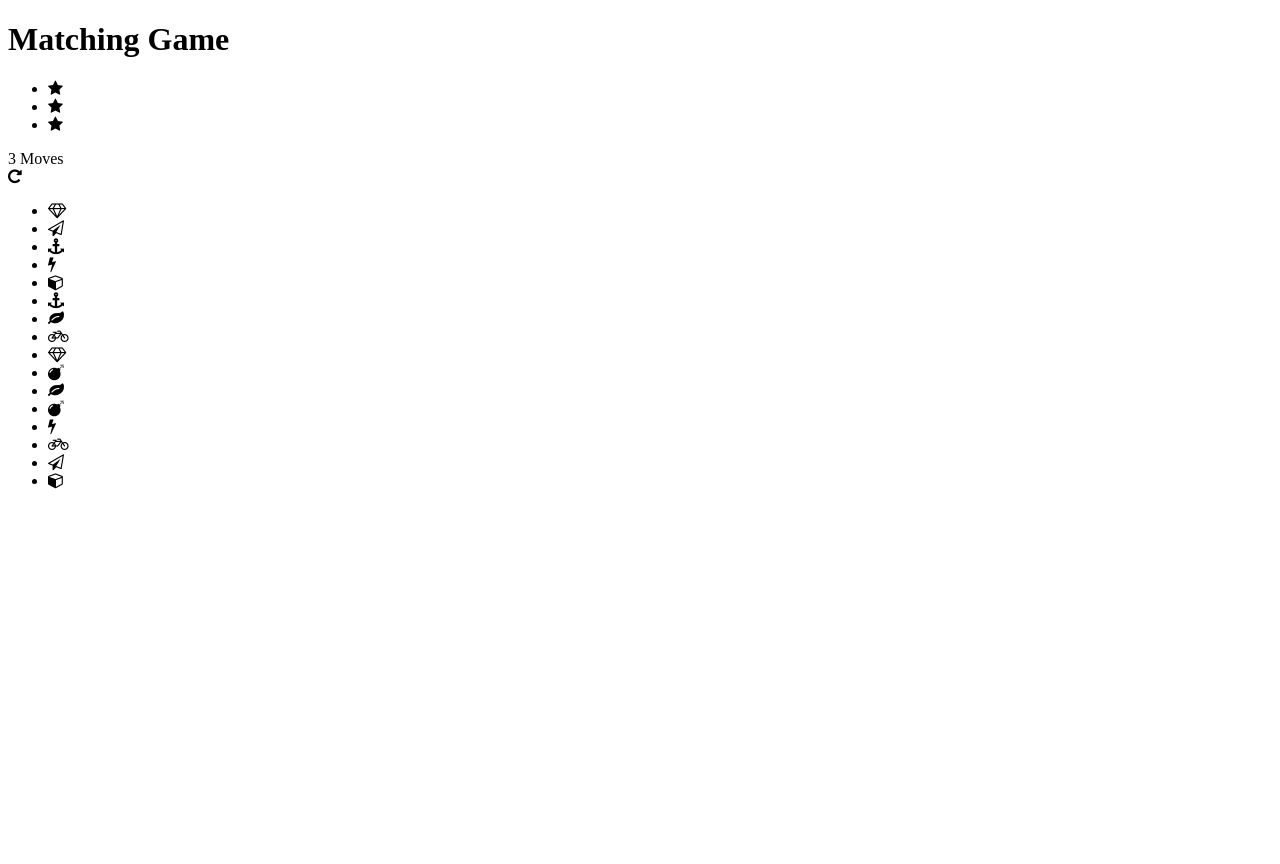
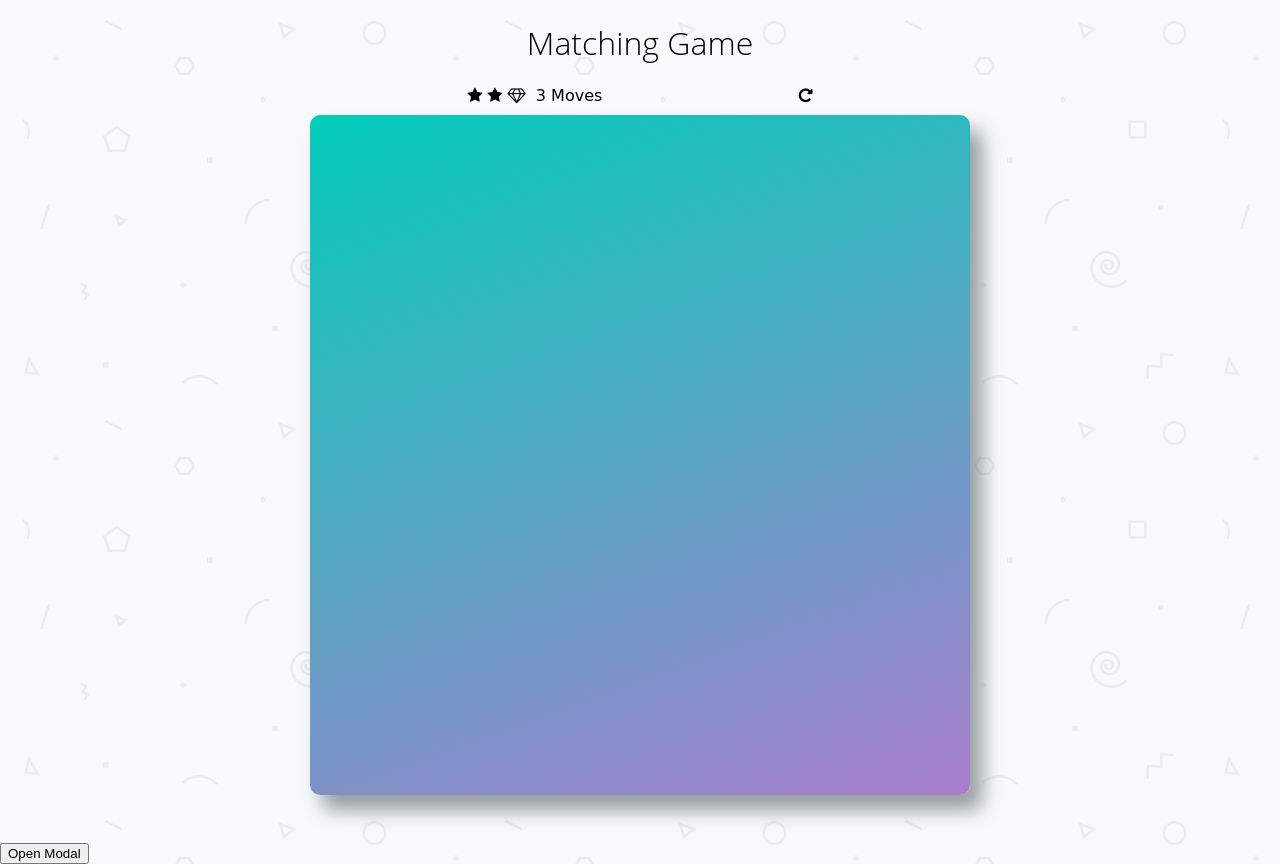
Before and after one commit to BettinaSDe/MemoryGame, a plain HTML site: page index.html in a window 1280 px wide. Before the commit the page ends 800 px from the top, so only its background shows below. Drawn offline with Linux system fonts and the light colour scheme; files that its build step writes are made by us from their sources; a web font is replaced by a local one.

Commit message:
Add files via upload

```diff
--- a/index.html
+++ b/index.html
@@ -1,3 +1,4 @@
+
 
 <!doctype html>
 <html lang="en">
@@ -7,7 +8,7 @@
     <meta name="description" content="">
     <link rel="stylesheet prefetch" href="https://maxcdn.bootstrapcdn.com/font-awesome/4.6.1/css/font-awesome.min.css">
     <link rel="stylesheet prefetch" href="https://fonts.googleapis.com/css?family=Coda">
-    <link rel="stylesheet" href="css/app.css">
+    <link rel="stylesheet" href="styles.css">
 </head>
 <body>
 
@@ -20,24 +21,24 @@
         	<ul class="stars">
         		<li><i class="fa fa-star"></i></li>
         		<li><i class="fa fa-star"></i></li>
-        		<li><i class="fa fa-star"></i></li>
+        		<li><i class="fa fa-diamond"></i></li>
         	</ul>
 
-        	<span class="moves">3</span> Moves
+        	<span class="Moves">3</span> Moves
 
             <div class="restart">
         		<i class="fa fa-repeat"></i>
         	</div>
         </section>
 
-        <ul class="game">
-            <li class="card">
+        <ul class="deck">
+            <!-- <li class="card">
                 <i class="fa fa-diamond"></i>
             </li>
             <li class="card">
                 <i class="fa fa-paper-plane-o"></i>
             </li>
-            <li class="card">
+            <li class="card match">
                 <i class="fa fa-anchor"></i>
             </li>
             <li class="card">
@@ -46,7 +47,7 @@
             <li class="card">
                 <i class="fa fa-cube"></i>
             </li>
-            <li class="card">
+            <li class="card match">
                 <i class="fa fa-anchor"></i>
             </li>
             <li class="card">
@@ -67,7 +68,7 @@
             <li class="card">
                 <i class="fa fa-bomb"></i>
             </li>
-            <li class="card">
+            <li class="card open show">
                 <i class="fa fa-bolt"></i>
             </li>
             <li class="card">
@@ -78,10 +79,26 @@
             </li>
             <li class="card">
                 <i class="fa fa-cube"></i>
-            </li>
+            </li> -->
         </ul>
     </div>
 
-    <script src="js/app.js"></script>
+
+    <!-- Trigger/Open The Modal from https://www.w3schools.com/howto/howto_css_modals.asp -->
+    <button id="myBtn">Open Modal</button>
+
+    <!-- The Modal -->
+    <div id="myModal" class="modal">
+
+      <!-- Modal content -->
+      <div class="modal-content">
+        <span class="close">&times;</span>
+        <p>Some text in the Modal..</p>
+      </div>
+
+    </div>
+
+
+    <script src="app.js"></script>
 </body>
 </html>
```
